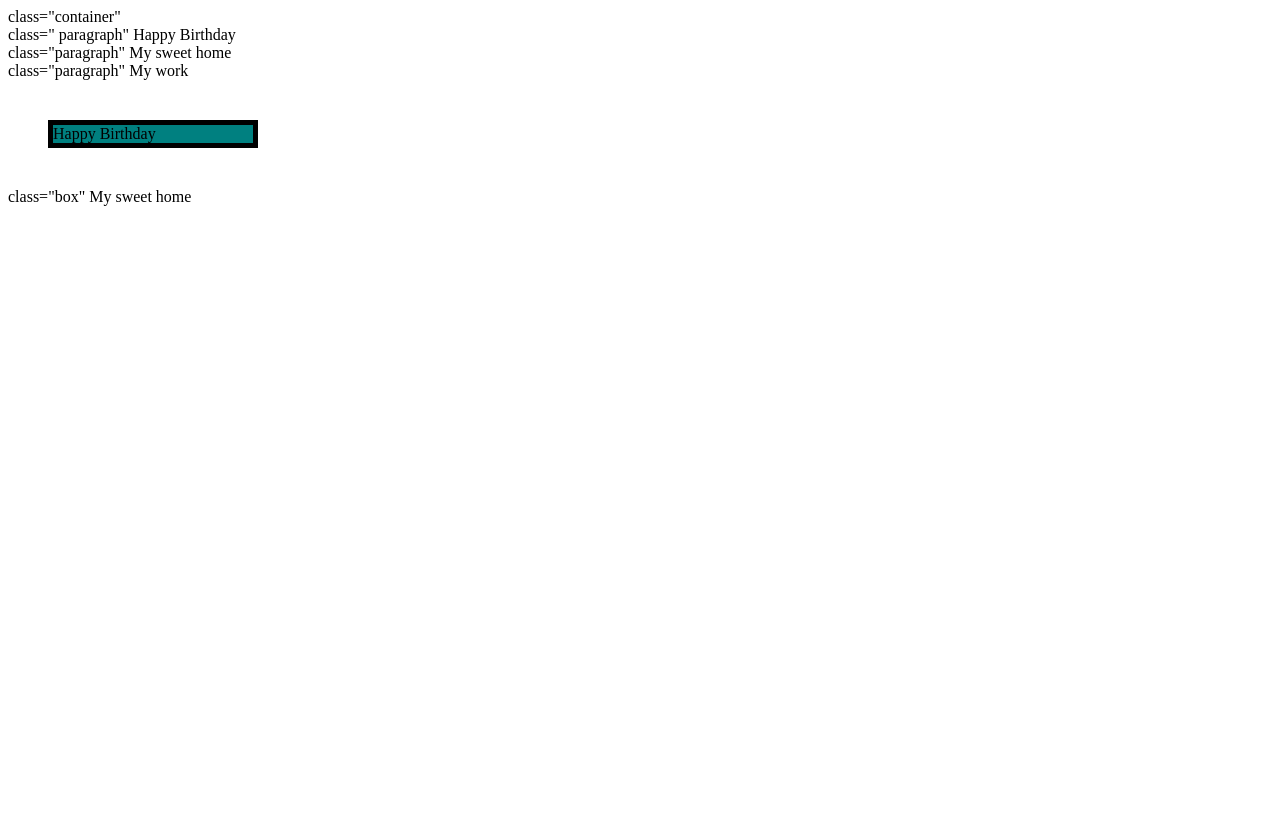
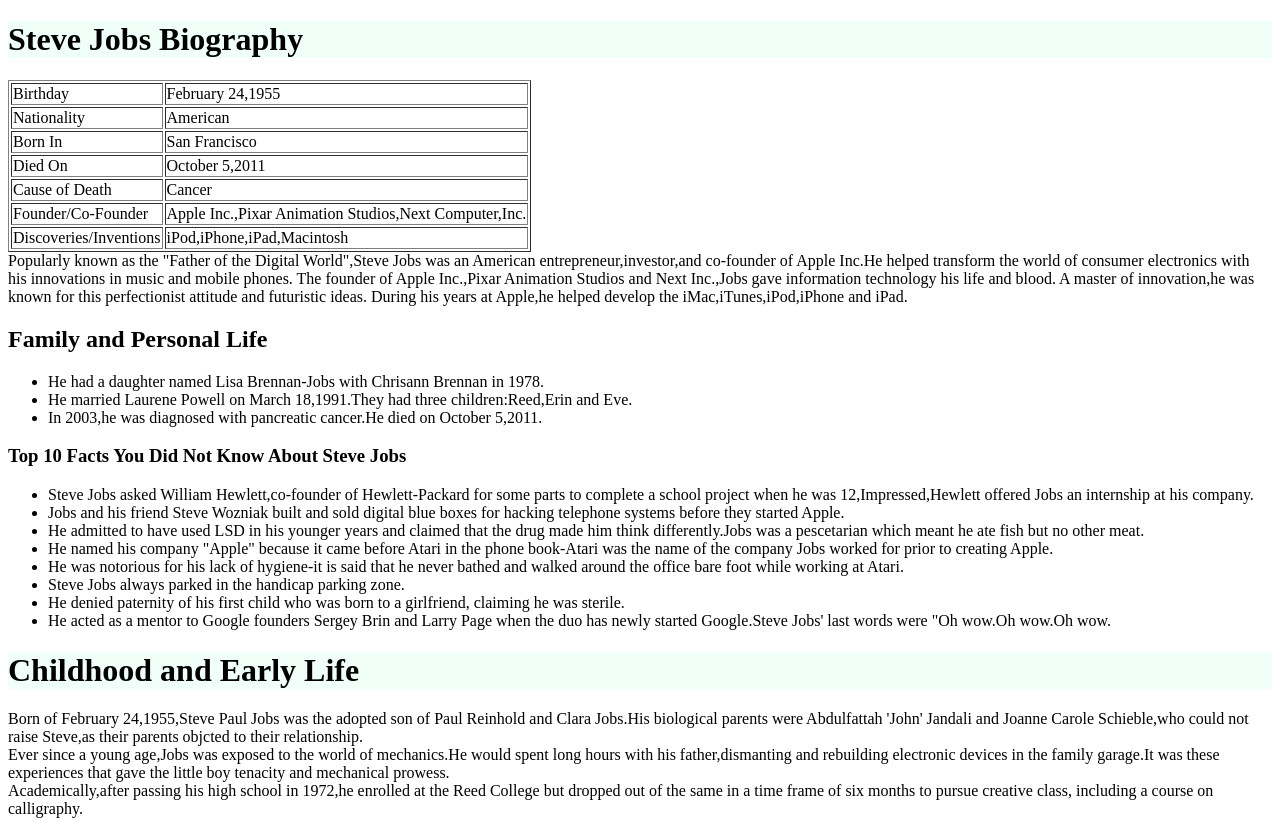
Before and after one commit to nazrinhuseynli13-bit/Lesson1, a plain HTML site: page index.html in a window 1280 px wide. Before the commit the page ends 800 px from the top, so only its background shows below. Drawn offline with Linux system fonts and the light colour scheme.

Commit message:
lesson 9

```diff
--- a/index.html
+++ b/index.html
@@ -7,29 +7,93 @@
    <link rel="stylesheet" href="./style.css">
 </head>
 <body>
-   <div>  class="container"
-<div> class=" paragraph"
-  <span> Happy Birthday
-     </span>
+ <link href="https://fonts.googleapis.com/css2?family=Montserrat:ital,wght@0,100..900;1,100..900&display=swap" rel="stylesheet">
+    <font-family:"Montserrat", sans-serif;>
+    <h1> Steve Jobs Biography</h1>
+    <table border="1">
+        <tr>
+        <td> Birthday </td>
+        <td> February 24,1955 </td>
+        </tr>
+        <tr>
+            <td> Nationality</td>
+            <td> American </td>
+        </tr>
+        <tr>
+            <td> Born In </td>
+            <td> San Francisco </td>
+        </tr>
+        <tr>
+            <td> Died On </td>
+            <td> October 5,2011 </td>
+        </tr>
+        <tr>
+            <td> Cause of Death </td>
+            <td> Cancer </td>
+        </tr>
+        <tr>
+            <td> Founder/Co-Founder </td>
+            <td> Apple Inc.,Pixar Animation Studios,Next Computer,Inc.</td>
+        </tr>
+        <tr>
+            <td> Discoveries/Inventions </td>
+            <td> iPod,iPhone,iPad,Macintosh</td>
+        </tr>
+    </table>
+  </div>
+  <div class="box">
+    Popularly known as the "Father of the Digital World",Steve Jobs was an American
+     entrepreneur,investor,and co-founder of Apple Inc.He helped transform the world of consumer
+     electronics with his innovations in music and mobile phones.
+    The founder of Apple Inc.,Pixar Animation Studios and Next Inc.,Jobs gave information
+    technology his life and blood.
+    A master of innovation,he was known for this perfectionist attitude and futuristic ideas.
+    During his years at Apple,he helped develop the iMac,iTunes,iPod,iPhone and iPad.
+  </div>
+  <h2> Family and Personal Life </h2>
+  <div class="box">
+    <ul>
+        <li>
+            He had a daughter named Lisa Brennan-Jobs with Chrisann Brennan in 1978.
+        </li>
+        <li>
+            He married Laurene Powell on March 18,1991.They had three children:Reed,Erin and Eve.
+        </li>
+        <li>
+            In 2003,he was diagnosed with pancreatic cancer.He died on October 5,2011.
+        </li>
+    </ul>
+    <h3> Top 10 Facts You Did Not Know About Steve Jobs</h3>
+    <ul>
+        <li> Steve Jobs asked William Hewlett,co-founder of Hewlett-Packard for
+            some parts to complete a school project when he was 12,Impressed,Hewlett offered Jobs an internship at his company.</li>
+        <li> Jobs and his friend Steve Wozniak built and sold digital blue
+            boxes for hacking telephone systems before they started Apple.</li>
+        <li> He admitted to have used LSD in his younger years and claimed
+            that the drug made him think differently.Jobs was a pescetarian which meant he ate
+            fish but no other meat. </li>
+        <li> He named his company "Apple" because it came before Atari in the phone
+             book-Atari was the name of the company Jobs worked for prior to creating Apple.</li>
+        <li> He was notorious for his lack of hygiene-it is said that he never bathed
+            and walked around the office bare foot while working at Atari.</li>
+        <li> Steve Jobs always parked in the handicap parking zone.</li>
+        <li> He denied paternity of his first child who was born to a girlfriend,
+            claiming he was sterile.</li>
+        <li> He acted as a mentor to Google founders Sergey Brin and Larry Page when the duo
+            has newly started Google.Steve Jobs' last words were "Oh wow.Oh wow.Oh wow.</li>
+    </ul>
+  </div>
+<div>
+    <h1> Childhood and Early Life </h1>
+   <div> Born of February 24,1955,Steve Paul Jobs was the adopted son of Paul Reinhold and Clara
+    Jobs.His biological parents were Abdulfattah 'John' Jandali and Joanne Carole Schieble,who
+    could not raise Steve,as their parents objcted to their relationship.</div>
+   <div> Ever since a young age,Jobs was exposed to the world of mechanics.He would spent
+    long hours with his father,dismanting and rebuilding electronic devices in the family
+    garage.It was these experiences that gave the little boy tenacity and mechanical prowess. </div>
+   <div> Academically,after passing his high school in 1972,he enrolled at the Reed College
+     but dropped out of the same in a time frame of six months to pursue creative class,
+     including a course on calligraphy.</div>
 </div>
-<div> class="paragraph"
-<span> My sweet home
-</span>
-</div>
-<div> class="paragraph"
-<span> My work
-</span>
-</div>
-   </div>
-   <div class="box">
-    <span>
-        Happy Birthday
-    </span>
-    </div>
-    <div> class="box"
-  <span>
-    My sweet home
-  </span>
-    </div>
 </body>
 </html>
--- a/style.css
+++ b/style.css
@@ -1,12 +1,5 @@
-.paragraph {
-    background-color: aqua;
-    margin-bottom: 60px;
+h1 {
+    weight: 900px;
+    background-color:#f0fff8;
+
 }
-.box {
-    background-color: teal;
-    margin:40px;
-    padding:15px 25 px;
-    width: 200px;
-    border: 5px solid black;
-    box-sizing: content-box;
-}
```
